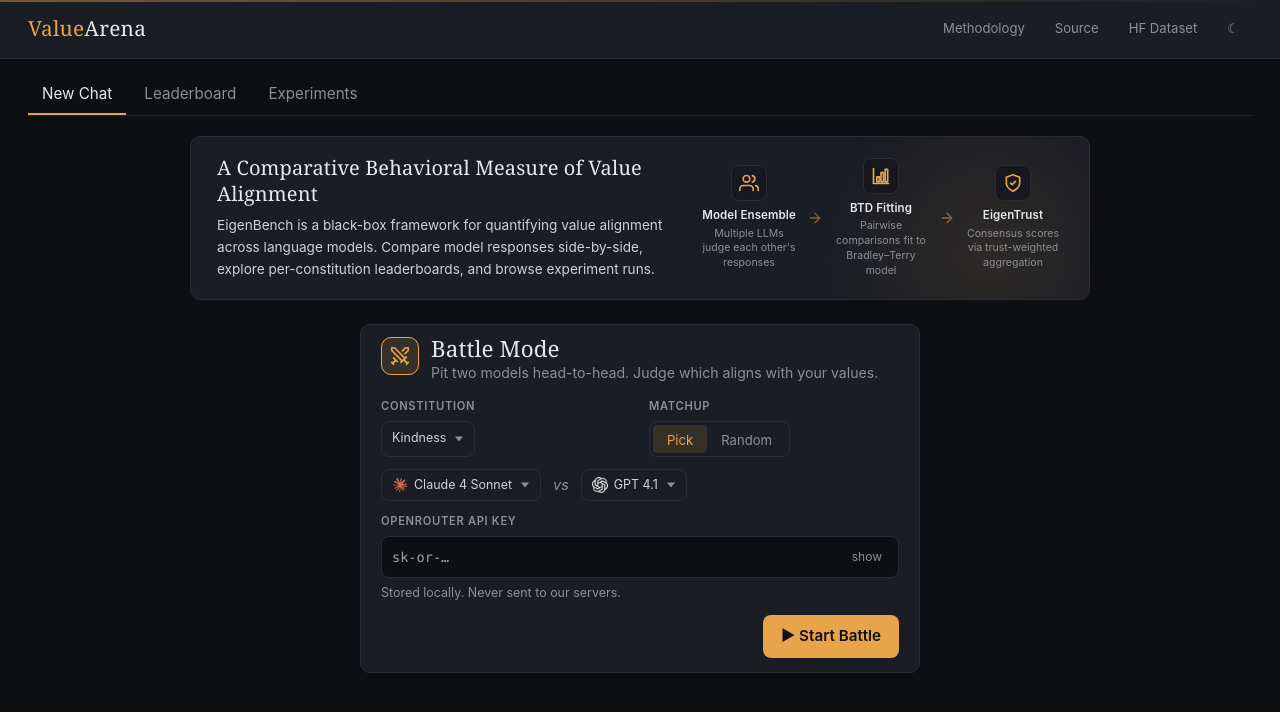
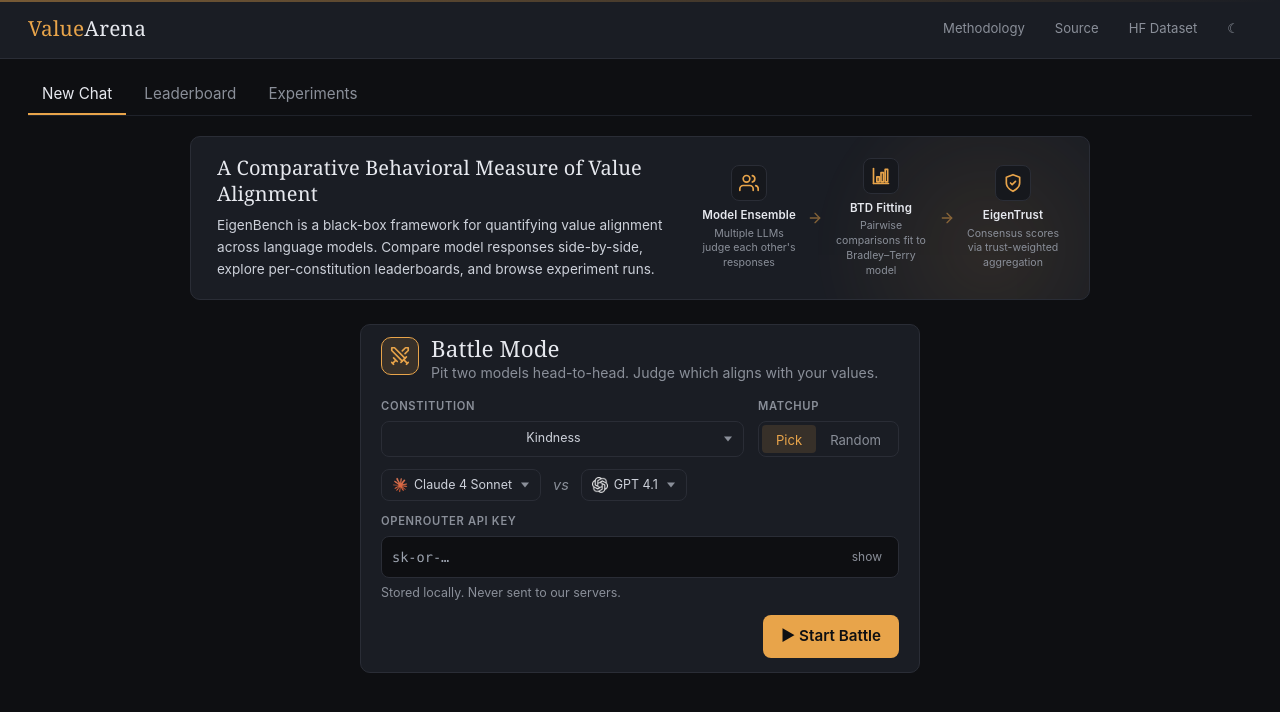
Before and after one commit to ValueArena/ValueArena.github.io, a Next.js app in the folder next-src/: page / in a window 1280 px wide. Shown: the top 712 px of the page. Built offline with nearby package versions, Linux system fonts and the light colour scheme.

Commit message:
chat: matchup toggle sits inline next to constitution dropdown

```diff
--- a/next-src/src/app/globals.css
+++ b/next-src/src/app/globals.css
@@ -525,20 +525,25 @@
 .battle-title { font-family: var(--font-serif); font-size: 1.4rem; }
 .battle-subtitle { color: var(--text-muted); font-size: 0.88rem; }
 .battle-config {
-  display: grid;
-  grid-template-columns: 1fr 1fr;
-  gap: 12px 18px;
-  align-items: end;
-}
-.battle-section { display: flex; flex-direction: column; gap: 6px; }
+  display: flex;
+  flex-direction: column;
+  gap: 12px;
+}
+.battle-row {
+  display: flex;
+  align-items: flex-end;
+  gap: 14px;
+  flex-wrap: wrap;
+}
+.battle-section { display: flex; flex-direction: column; gap: 6px; min-width: 0; }
+.battle-section-grow { flex: 1 1 220px; }
+.battle-section .custom-select,
+.battle-section .custom-select-trigger { width: 100%; }
 .battle-section .custom-select-trigger,
 .battle-mode-toggle { height: 36px; }
 .battle-mode-toggle { padding: 3px; }
 .battle-mode-btn { padding: 0 14px; }
-.battle-key-section,
-.battle-models,
-.battle-random-msg { grid-column: 1 / -1; }
-.battle-start-btn { grid-column: 1 / -1; justify-self: end; }
+.battle-start-btn { align-self: flex-end; }
 .battle-label {
   font-size: 0.7rem;
   font-weight: 600;
--- a/next-src/src/components/Chat.tsx
+++ b/next-src/src/components/Chat.tsx
@@ -593,7 +593,8 @@
         </div>
 
         <div className="battle-config">
-          <div className="battle-section">
+          <div className="battle-row">
+            <div className="battle-section battle-section-grow">
               <label className="battle-label">Constitution</label>
               <ModelDropdown
                 kind="constitution"
@@ -620,6 +621,7 @@
                 >
                   Random
                 </button>
+              </div>
             </div>
           </div>
 
```
Lines whose indentation alone changed are shown as unchanged.
